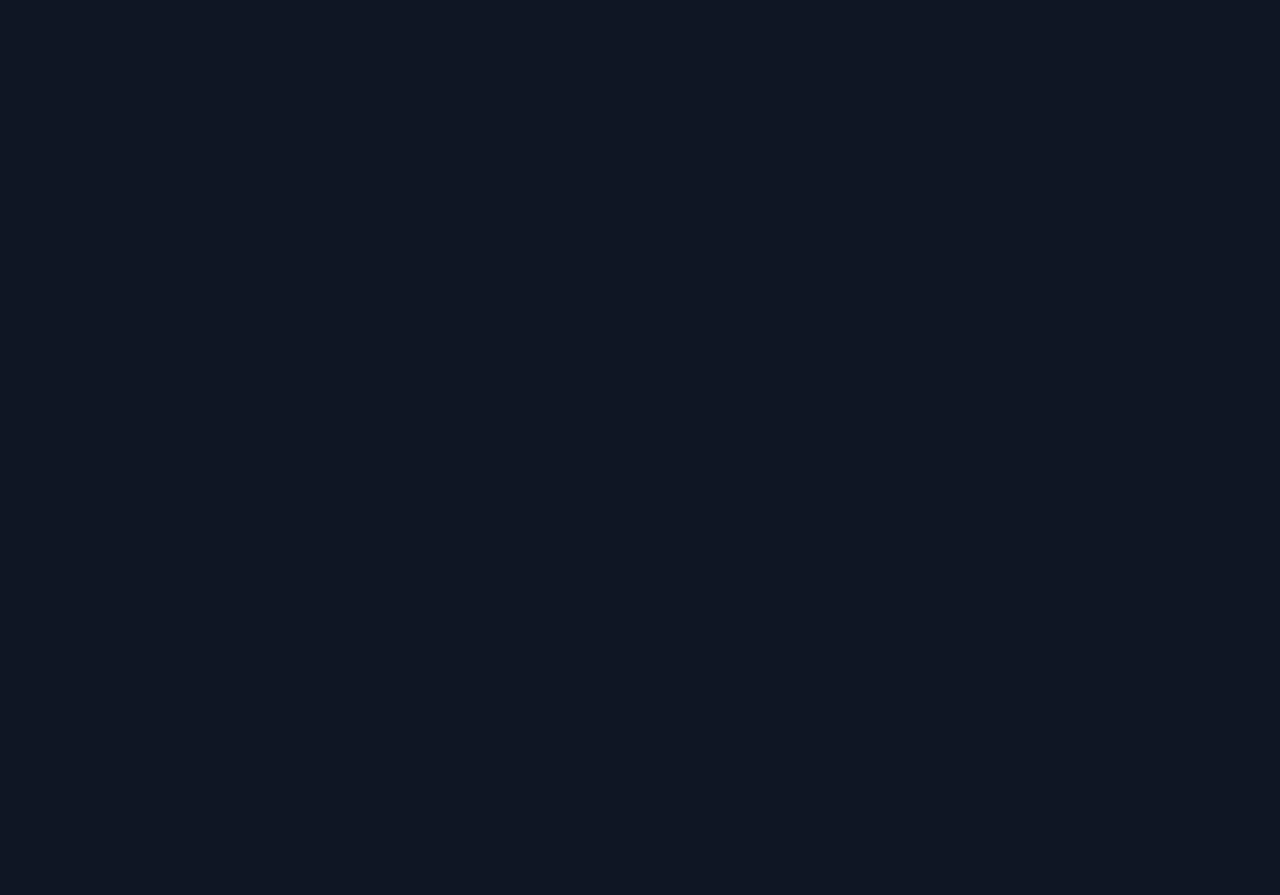
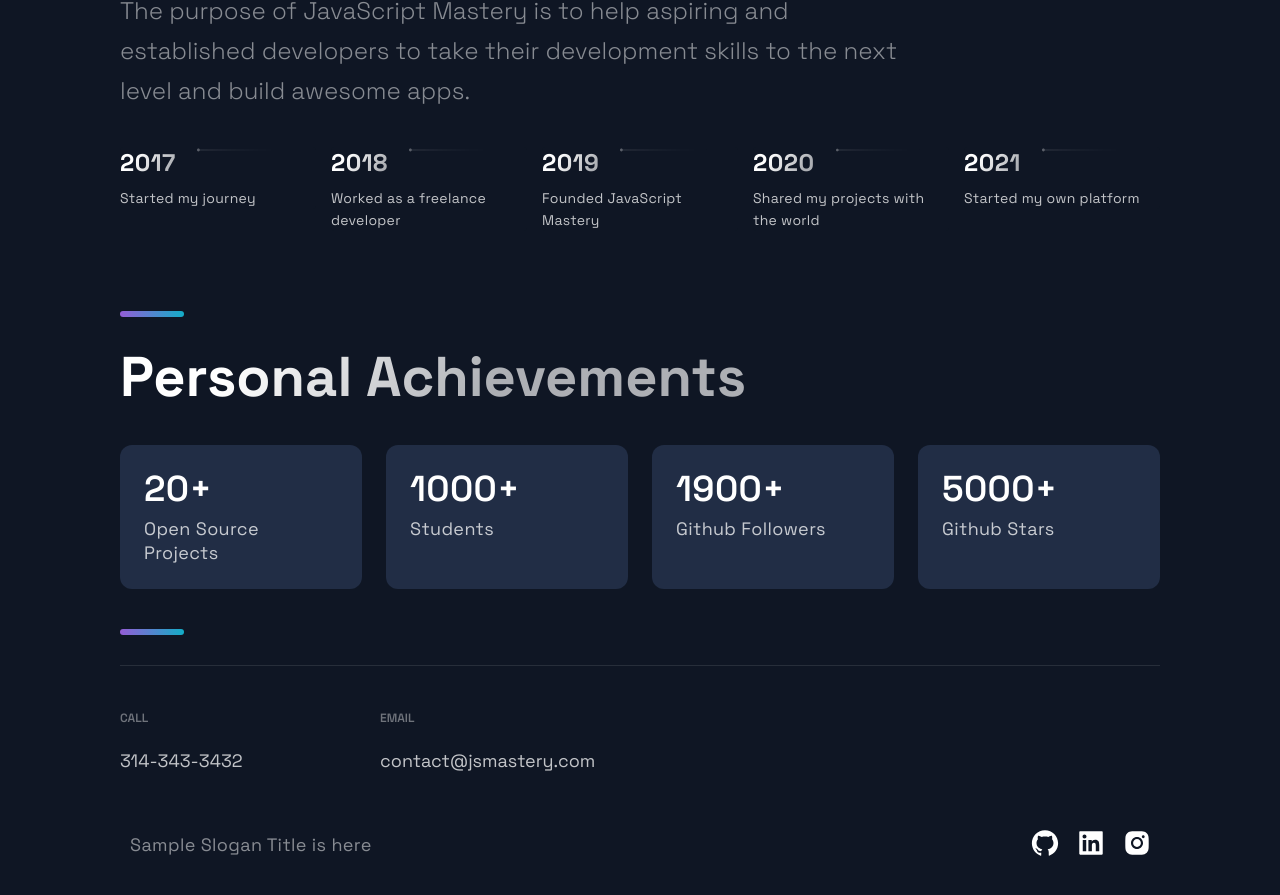
Before and after one commit to Fumicode01/Portfolio-nextjs, a Next.js app: page / in a window 1280 px wide. Shown: the part 2512-3407 px from the top of the page. Before the commit the page ends 2455 px from the top, so only its background shows below. Built offline with nearby package versions, Linux system fonts and the light colour scheme.

Commit message:
Add TimeLine(About) and Footer Components with sample contents

```diff
--- a/src/components/Acomplishments/Acomplishments.js
+++ b/src/components/Acomplishments/Acomplishments.js
@@ -11,9 +11,18 @@
 ];
 
 const Acomplishments = () => (
-  <div>
-    Acomplishments
-  </div>
+  <Section>
+    <SectionTitle>Personal Achievements</SectionTitle>
+    <Boxes>
+      {data.map((card, index) => (
+        <Box key={index}>
+          <BoxNum>{`${card.number}+`}</BoxNum>
+          <BoxText>{card.text}</BoxText>
+        </Box>
+      ))}
+    </Boxes>
+    <SectionDivider/>
+  </Section>
 );
 
 export default Acomplishments;
--- a/src/components/Footer/Footer.js
+++ b/src/components/Footer/Footer.js
@@ -6,9 +6,36 @@
 
 const Footer = () => {
   return (
-    <div>
-      Footer
-    </div>
+<FooterWrapper>
+      <LinkList>
+        <LinkColumn>
+          <LinkTitle>Call</LinkTitle>
+          <LinkItem href="tel:314-343-3432">314-343-3432</LinkItem>
+        </LinkColumn>
+        <LinkColumn>
+          <LinkTitle>Email</LinkTitle>
+          <LinkItem href="mailto:contact@jsmastery.com">
+            contact@jsmastery.com
+          </LinkItem>
+        </LinkColumn>
+      </LinkList>
+      <SocialIconsContainer>
+        <CompanyContainer>
+          <Slogan>Sample Slogan Title is here</Slogan>
+        </CompanyContainer>
+        <SocialContainer>
+          <SocialIcons href="https://google.com">
+            <AiFillGithub size="3rem" />
+          </SocialIcons>
+          <SocialIcons href="https://google.com">
+            <AiFillLinkedin size="3rem" />
+          </SocialIcons>
+          <SocialIcons href="https://google.com">
+            <AiFillInstagram size="3rem" />
+          </SocialIcons>
+        </SocialContainer>
+      </SocialIconsContainer>
+    </FooterWrapper>
   );
 };
 
--- a/src/components/TimeLine/TimeLine.js
+++ b/src/components/TimeLine/TimeLine.js
@@ -7,40 +7,114 @@
 const TOTAL_CAROUSEL_COUNT = TimeLineData.length;
 
 const Timeline = () => {
-  // const [activeItem, setActiveItem] = useState(0);
-  // const carouselRef = useRef();
+  const [activeItem, setActiveItem] = useState(0);
+  const carouselRef = useRef();
 
-  // const scroll = (node, left) => {
-  //   return node.scrollTo({ left, behavior: 'smooth' });
-  // }
+  const scroll = (node, left) => {
+    return node.scrollTo({ left, behavior: 'smooth' });
+  }
 
-  // const handleClick = (e, i) => {
-  //   e.preventDefault();
+  const handleClick = (e, i) => {
+    e.preventDefault();
 
-  //   if (carouselRef.current) {
-  //     const scrollLeft = Math.floor(carouselRef.current.scrollWidth * 0.7 * (i / TimeLineData.length));
+    if (carouselRef.current) {
+      const scrollLeft = Math.floor(carouselRef.current.scrollWidth * 0.7 * (i / TimeLineData.length));
 
-  //     scroll(carouselRef.current, scrollLeft);
-  //   }
-  // }
+      scroll(carouselRef.current, scrollLeft);
+    }
+  }
 
-  // const handleScroll = () => {
-  //   if (carouselRef.current) {
-  //     const index = Math.round((carouselRef.current.scrollLeft / (carouselRef.current.scrollWidth * 0.7)) * TimeLineData.length);
+  const handleScroll = () => {
+    if (carouselRef.current) {
+      const index = Math.round((carouselRef.current.scrollLeft / (carouselRef.current.scrollWidth * 0.7)) * TimeLineData.length);
 
-  //     setActiveItem(index);
-  //   }
-  // }
+      setActiveItem(index);
+    }
+  }
 
-  // // snap back to beginning of scroll when window is resized
-  // // avoids a bug where content is covered up if coming from smaller screen
-  // useEffect(() => {
-  //   const handleResize = () => {
-  //     scroll(carouselRef.current, 0);
-  //   }
+  // snap back to beginning of scroll when window is resized
+  // avoids a bug where content is covered up if coming from smaller screen
+  useEffect(() => {
+    const handleResize = () => {
+      scroll(carouselRef.current, 0);
+    }
 
-  //   window.addEventListener('resize', handleResize);
-  // }, []);
+    window.addEventListener('resize', handleResize);
+  }, []);
+
+  return (
+    <Section id="about">
+      <SectionTitle>About Me</SectionTitle>
+      <SectionText>
+      The purpose of JavaScript Mastery is to help aspiring and established developers to take their development skills to the next level and build awesome apps.
+      </SectionText>
+      <CarouselContainer ref={carouselRef} onScroll={handleScroll}>
+        <>
+          {TimeLineData.map((item, index) => (
+            <CarouselMobileScrollNode
+              key={index}
+              final={index === TOTAL_CAROUSEL_COUNT - 1}>
+              <CarouselItem
+                index={index}
+                id={`carousel__item-${index}`}
+                active={activeItem}
+                onClick={(e) => handleClick(e, index)}>
+                <CarouselItemTitle>
+                  {`${item.year}`}
+                  <CarouselItemImg
+                    width="208"
+                    height="6"
+                    viewBox="0 0 208 6"
+                    fill="none"
+                    xmlns="http://www.w3.org/2000/svg">
+                    <path
+                      fill-rule="evenodd"
+                      clip-rule="evenodd"
+                      d="M2.5 5.5C3.88071 5.5 5 4.38071 5 3V3.5L208 3.50002V2.50002L5 2.5V3C5 1.61929 3.88071 0.5 2.5 0.5C1.11929 0.5 0 1.61929 0 3C0 4.38071 1.11929 5.5 2.5 5.5Z"
+                      fill="url(#paint0_linear)"
+                      fill-opacity="0.33"
+                    />
+                    <defs>
+                      <linearGradient
+                        id="paint0_linear"
+                        x1="-4.30412e-10"
+                        y1="0.5"
+                        x2="208"
+                        y2="0.500295"
+                        gradientUnits="userSpaceOnUse">
+                        <stop stop-color="white" />
+                        <stop
+                          offset="0.79478"
+                          stop-color="white"
+                          stop-opacity="0"
+                        />
+                      </linearGradient>
+                    </defs>
+                  </CarouselItemImg>
+                </CarouselItemTitle>
+                <CarouselItemText>{item.text}</CarouselItemText>
+              </CarouselItem>
+            </CarouselMobileScrollNode>
+          ))}
+        </>
+      </CarouselContainer>
+      <CarouselButtons>
+        {TimeLineData.map((item, index) => {
+          return (
+            <CarouselButton
+              key={index}
+              index={index}
+              active={activeItem}
+              onClick={(e) => handleClick(e, index)}
+              type="button">
+              <CarouselButtonDot active={activeItem} />
+            </CarouselButton>
+          );
+        })}
+      </CarouselButtons>
+      <SectionDivider />
+    </Section>
+  );
 
   return (
     <div>
```
